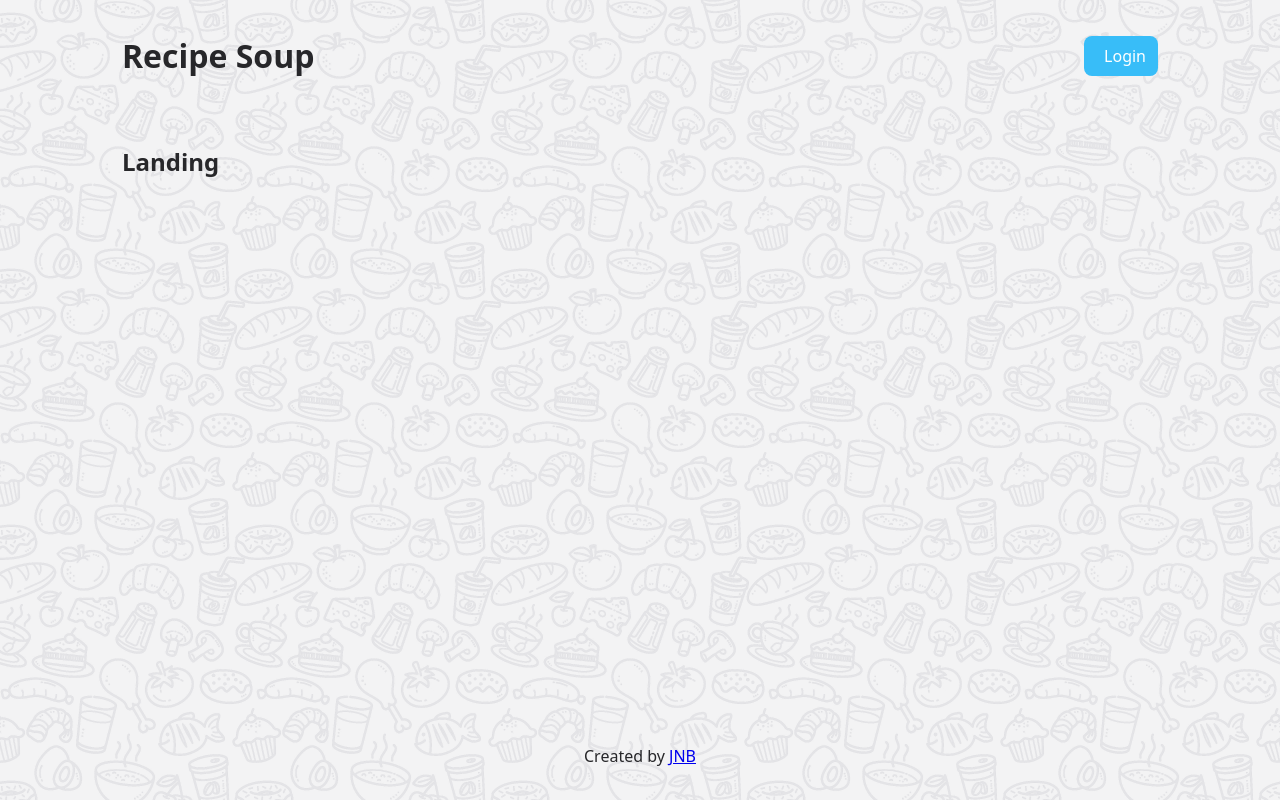
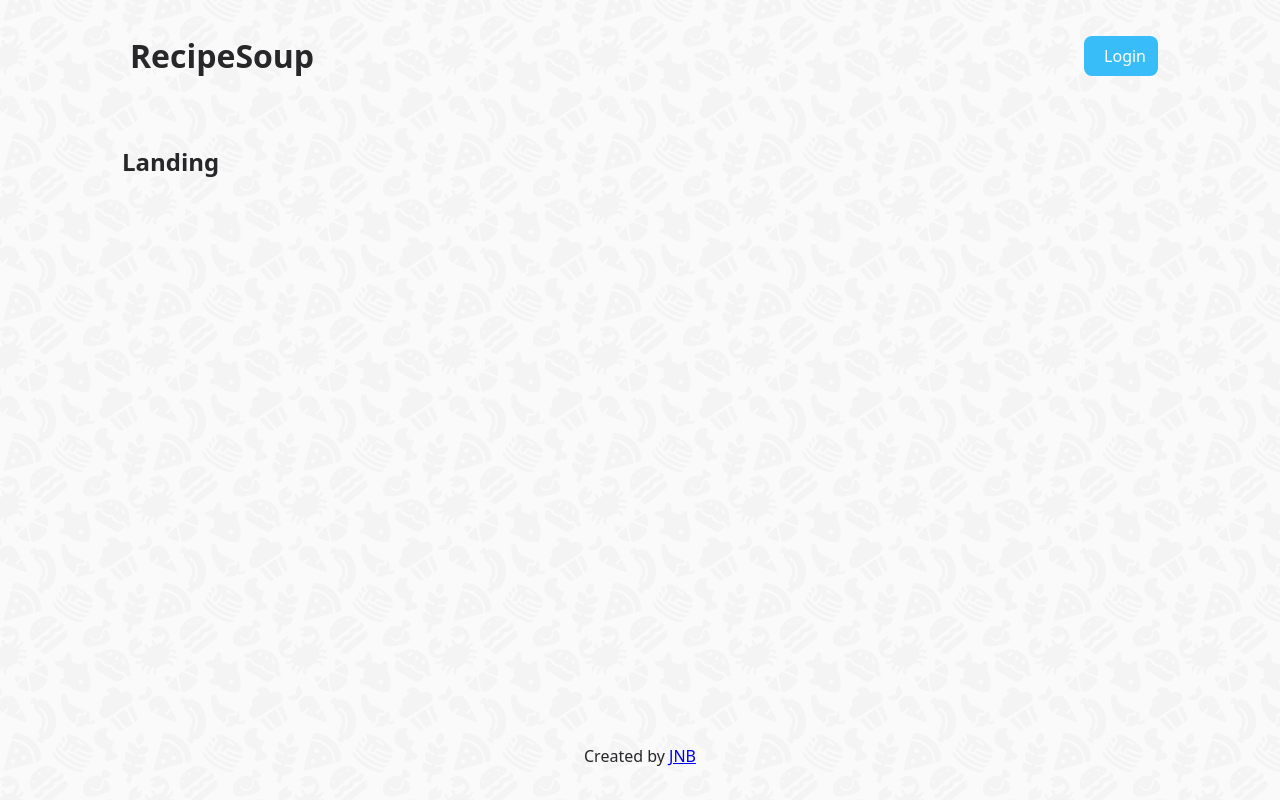
Before and after one commit to ClockworkFTW/recipe-soup-client, a React (Vite) app: page /#/ in a window 1280 px wide. Built offline with nearby package versions, Linux system fonts and the light colour scheme; no server answers; what @fortawesome/pro-solid-svg-icons would draw is missing.

Commit message:
refactor logo into its own component

```diff
--- a/src/App.styles.js
+++ b/src/App.styles.js
@@ -1,6 +1,6 @@
 import { createGlobalStyle } from "styled-components";
 
-import background from "./assets/background.png";
+import background from "./assets/background.svg";
 
 import { library } from "@fortawesome/fontawesome-svg-core";
 
@@ -90,9 +90,9 @@ export const GlobalStyle = createGlobalStyle`
     line-height: 1.5;
     -webkit-font-smoothing: antialiased;
     color: ${(props) => props.theme.colors.neutral800};
-    background-color: ${(props) => props.theme.colors.neutral100};
+    background-color: ${(props) => props.theme.colors.neutral50};
     background-image: url(${background});
-    background-size: 256px 256px;
+    background-size: 150px 150px;
     font-family: system-ui, 'Segoe UI', Roboto, Helvetica, Arial, sans-serif, 'Apple Color Emoji', 'Segoe UI Emoji';
   }
 
--- a/src/features/Layout/Layout.jsx
+++ b/src/features/Layout/Layout.jsx
@@ -1,7 +1,7 @@
-import { Link, Outlet, useLocation, useNavigate } from "react-router-dom";
+import { Outlet, useNavigate } from "react-router-dom";
 
+import Logo from "./Logo";
 import { ButtonPrimary, ButtonTertiary } from "../../components/Button";
-import Icon from "../../components/Icon";
 import { useUser } from "../../hooks/useAuth";
 import { useLogoutUser } from "../../hooks/useLogoutUser";
 import * as Styled from "./Layout.styles";
@@ -11,9 +11,6 @@ const Layout = () => {
   const { logoutUser } = useLogoutUser();
 
   const navigate = useNavigate();
-  const { pathname } = useLocation();
-
-  const test = pathname === "/" || pathname === "/recipes";
 
   function handleProfileClicked() {
     navigate(`/profile/${user.sub}`);
@@ -28,11 +25,7 @@ const Layout = () => {
       <Styled.Header>
         {user ? (
           <>
-            <Styled.Logo>
-              <Link to="/recipes">
-                <Icon icon={test ? "pot-food" : "left"} /> Recipe Soup
-              </Link>
-            </Styled.Logo>
+            <Logo user={user} />
             <Styled.Navigation>
               <ButtonTertiary
                 label={user.username}
@@ -48,11 +41,7 @@ const Layout = () => {
           </>
         ) : (
           <>
-            <Styled.Logo>
-              <Link to="/">
-                <Icon icon={test ? "pot-food" : "left"} /> Recipe Soup
-              </Link>
-            </Styled.Logo>
+            <Logo user={user} />
             <Styled.Navigation>
               <ButtonPrimary
                 label="Login"
--- a/src/features/Layout/Layout.styles.js
+++ b/src/features/Layout/Layout.styles.js
@@ -1,4 +1,4 @@
-import styled, { css } from "styled-components";
+import styled from "styled-components";
 
 export const Container = styled.div`
   display: grid;
@@ -10,26 +10,18 @@ export const Container = styled.div`
 
 export const Header = styled.header`
   display: flex;
+  flex-shrink: 0;
   justify-content: space-between;
   align-items: center;
   padding: 2em;
   @media (max-width: 800px) {
-    padding: 1em;
+    padding: 1em 1em 0 1em;
   }
-`;
-
-export const Logo = styled.h1`
-  ${({ theme: { colors } }) => css`
-    font-size: 2em;
-    > a {
-      text-decoration: none;
-      color: ${colors.neutral800};
-    }
-  `}
 `;
 
 export const Navigation = styled.nav`
   display: flex;
+  flex-shrink: 0;
   align-items: center;
   column-gap: 1em;
 `;
--- /dev/null
+++ b/src/features/Layout/Logo/Logo.jsx
@@ -0,0 +1,28 @@
+import { useLocation, useNavigate } from "react-router-dom";
+
+import Icon from "../../../components/Icon";
+import * as Styled from "./Logo.style";
+
+const Logo = ({ user }) => {
+  const navigate = useNavigate();
+  const { pathname } = useLocation();
+
+  const isOnMainPage = pathname === "/" || pathname === "/recipes";
+
+  function handleLogoClicked() {
+    if (user) {
+      navigate("/recipes");
+    } else {
+      navigate("/");
+    }
+  }
+
+  return (
+    <Styled.Container onClick={handleLogoClicked}>
+      <Icon icon={isOnMainPage ? "pot-food" : "left"} />
+      <Styled.Text>RecipeSoup</Styled.Text>
+    </Styled.Container>
+  );
+};
+
+export default Logo;
--- /dev/null
+++ b/src/features/Layout/Logo/Logo.style.js
@@ -0,0 +1,18 @@
+import styled, { css } from "styled-components";
+
+export const Container = styled.h1`
+  font-size: 2em;
+  &:hover {
+    cursor: pointer;
+  }
+`;
+
+export const Text = styled.span`
+  margin-left: 0.25em;
+`;
+
+export const Highlight = styled.span`
+  ${({ theme: { colors } }) => css`
+    color: ${colors.primary400};
+  `}
+`;
--- /dev/null
+++ b/src/features/Layout/Logo/index.js
@@ -0,0 +1 @@
+export { default } from "./Logo";
--- a/src/features/RecipeList/RecipeList.style.js
+++ b/src/features/RecipeList/RecipeList.style.js
@@ -10,6 +10,8 @@ export const Grid = styled.div`
     grid-template-columns: 1fr 1fr;
   }
   @media (max-width: 600px) {
-    grid-template-columns: 2fr;
+    grid-template-columns: 1fr;
+    row-gap: 1em;
+    margin: 1em 0;
   }
 `;
```
Also changed, not shown: src/assets/background.png (deleted), src/assets/background.svg (added).
